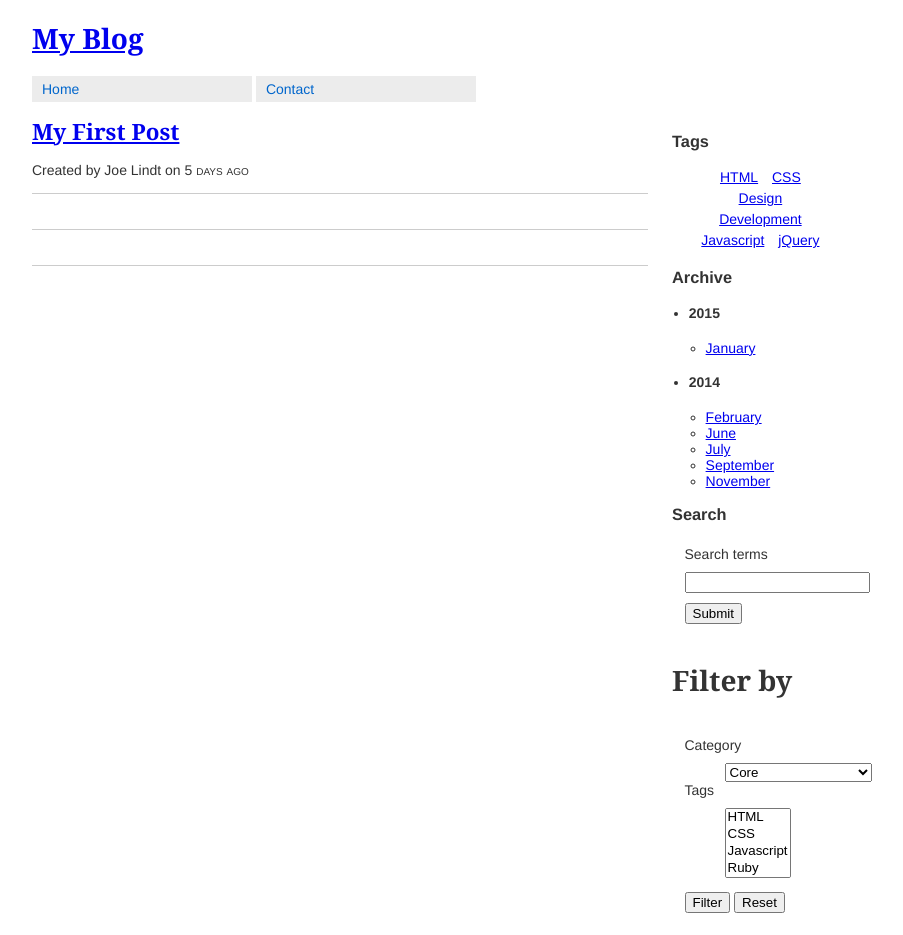
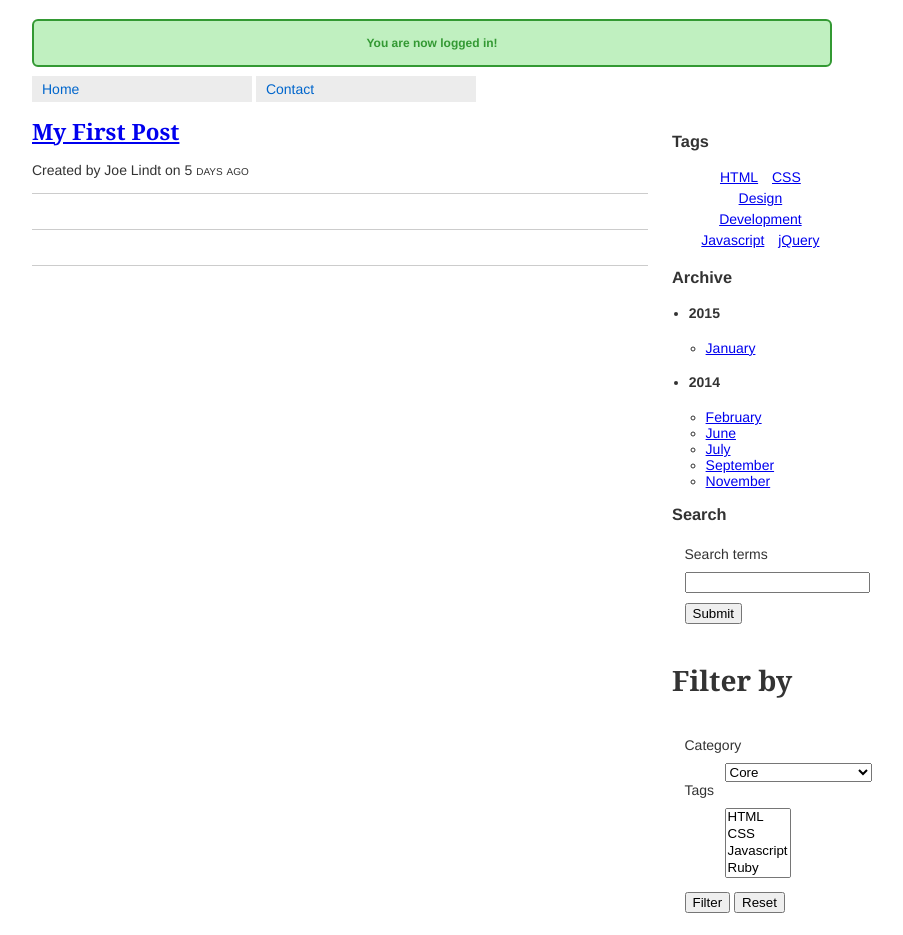
Before and after one commit to tomtl/Tealeaf-html-book, a plain HTML site: page index.html in a window 1280 px wide. Shown: the top 935 px of the page, without its empty margins (208-1111 px from the left). Drawn offline with Linux system fonts and the light colour scheme.

Commit message:
Start adding Z indexes

```diff
--- a/blog.css
+++ b/blog.css
@@ -23,6 +23,10 @@ body > footer {
   margin: 0 auto;
 }
 
+body > header {
+  position: relative;
+}
+
 body {
   font-family: Helvetica, Arial, sans-serif;
   font-size: 14px;
@@ -38,6 +42,28 @@ h1, {
 h2, p {
   padding: 0 0 15px 0;
   margin: 0;
+}
+
+#login_message {
+  z-index: 2;
+  position: absolute;
+  top: 0;
+  right: 0;
+  left: 0;
+  padding: 15px 20px;
+  font: bold 12px Helvetica, Arial, sans-serif;
+  text-align: center;
+  color: #339933;
+  border: 2px solid #339933;
+  border-radius: 6px;
+  background: #c0f0c0;
+}
+
+#logout {
+  z-index: 1;
+  position: absolute;
+  top: 0;
+  right: 0;
 }
 
 article header {
--- a/index.html
+++ b/index.html
@@ -2,6 +2,8 @@
 <html lang="en-US">
   <header>
     <link rel="stylesheet" href="blog.css" />
+    <p id="login_message">You are now logged in!</p>
+    <a href="#" id="logout">Log out</a>
     <h1><a href="index.html">My Blog</a></h1>
     <nav>
       <ul>
```
